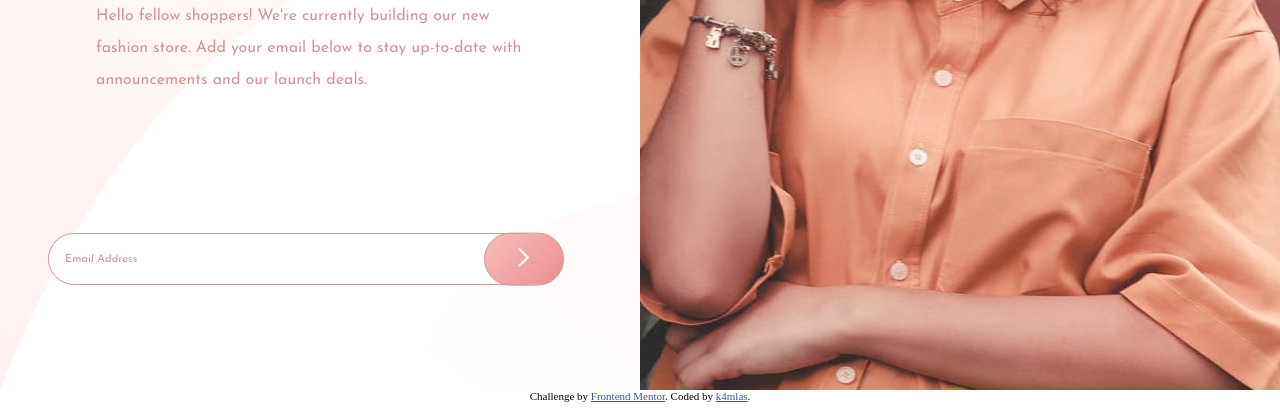
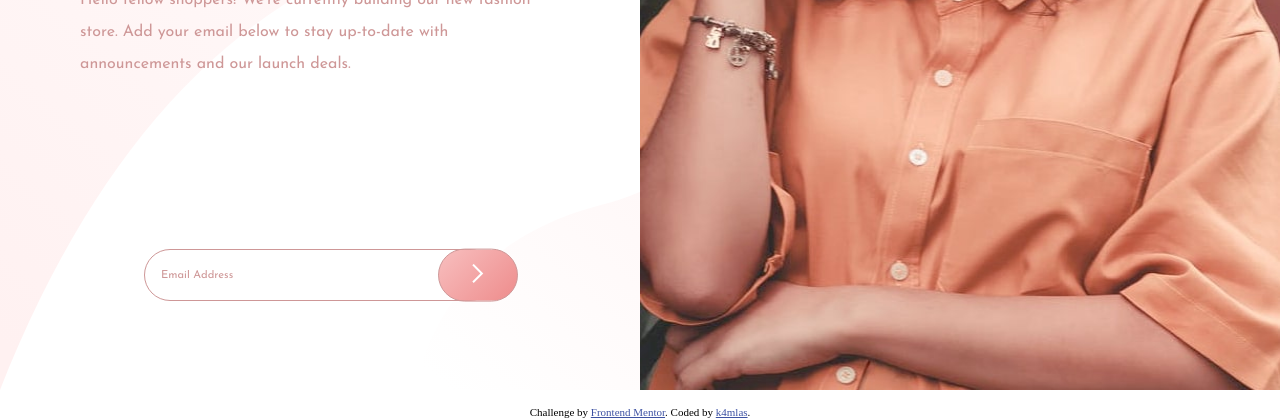
Before and after one commit to k4mlas/Base-Apparel-coming-soon-page, a plain HTML site: page index.html in a window 1280 px wide. Shown: the part 410-828 px from the top of the page. Drawn offline with Linux system fonts and the light colour scheme.

Commit message:
finish desktop RSW

```diff
--- a/scss/style.scss
+++ b/scss/style.scss
@@ -119,10 +119,14 @@
 		border: 0.031rem solid $desaturatedRed;
 		background: $gradientsTwo;
 		cursor: pointer;
+		&:hover {
+			background: $softRed;
+		}
 	}
 }
 
 .attribution {
+	margin-top: 1rem;
 	font-size: 11px;
 	text-align: center;
 	a {
@@ -150,7 +154,8 @@
 		&__img {
 			display: none;
 		}
-		&__img2 {display: block;
+		&__img2 {
+			display: block;
 			grid-column: 4/7;
 			grid-row: 1/7;
 			width: 100%;
@@ -176,73 +181,19 @@
 			font-size: 4rem;
 		}
 		&__text {
-			display: block;
-			width: 70%;
+			width: 100%;
 			font-size: 1rem;
 			text-align: left;
 			line-height: 200%;
-			padding: 0;
-			margin: 1rem 2rem 2rem 2rem;
+			padding: 1rem 5rem 5rem 5rem;
 		}
 
 		&__form {
+			grid-column: 1/4;
+			grid-row: 5/6;
 			width: 70%;
-			grid-column: 1/5;
-			grid-row: 5/6;
-		}
-		&__formContent {
-			position: relative;
-			width: 100%;
-		}
-		&__input {
-			width: 100%;
-			height: 3.3rem;
-			border: 0.031rem solid $desaturatedRed;
-			border-top-left-radius: 50px;
-			border-bottom-left-radius: 50px;
-			border-top-right-radius: 50px;
-			border-bottom-right-radius: 50px;
-			font-family: 'Josefin Sans', sans-serif;
-			font-size: 0.7rem;
-			padding: 1rem;
-			&::placeholder {
-				color: $desaturatedRed;
-			}
-		}
-		&__formIcon {
-			display: none;
-			position: absolute;
-			top: 50%;
-			left: 70%;
-			transform: translate(-50%, -50%);
-			img {
-				width: 18px;
-				height: 18px;
-			}
-		}
-
-		&__btn {
-			position: absolute;
-			top: 50%;
-			left: 95%;
-			transform: translate(-50%, -50%);
-			width: 5rem;
-			height: 100%;
-			border-top-left-radius: 50px;
-			border-bottom-left-radius: 50px;
-			border-top-right-radius: 50px;
-			border-bottom-right-radius: 50px;
-			border: 0.031rem solid $desaturatedRed;
-			background: $gradientsTwo;
-			cursor: pointer;
-		}
-	}
-
-	.attribution {
-		font-size: 11px;
-		text-align: center;
-		a {
-			color: hsl(228, 45%, 44%);
+			align-self: center;
+			justify-self: center;
 		}
 	}
 }
```
Also changed, not shown: css/style.css, 1 other file.
